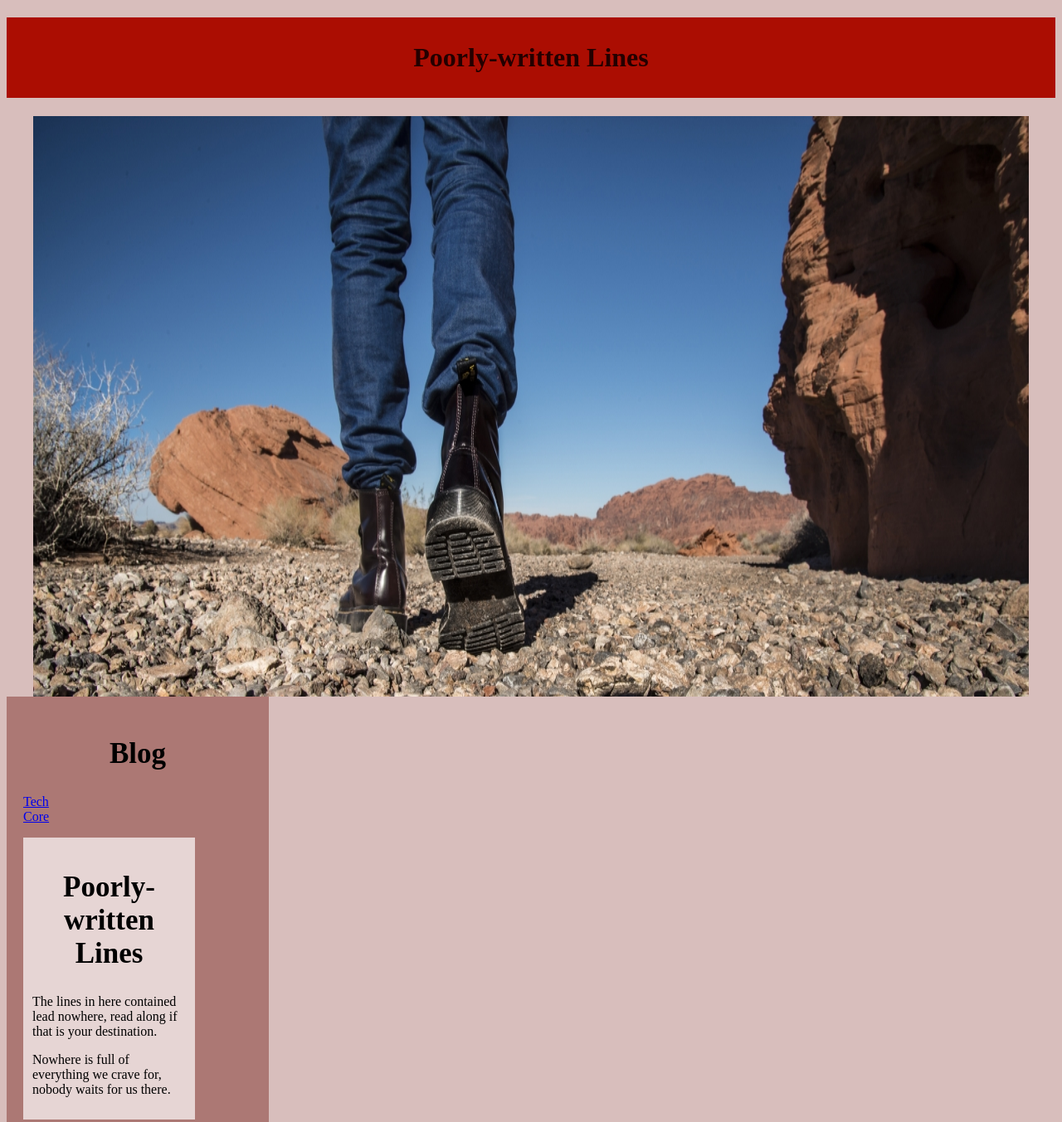
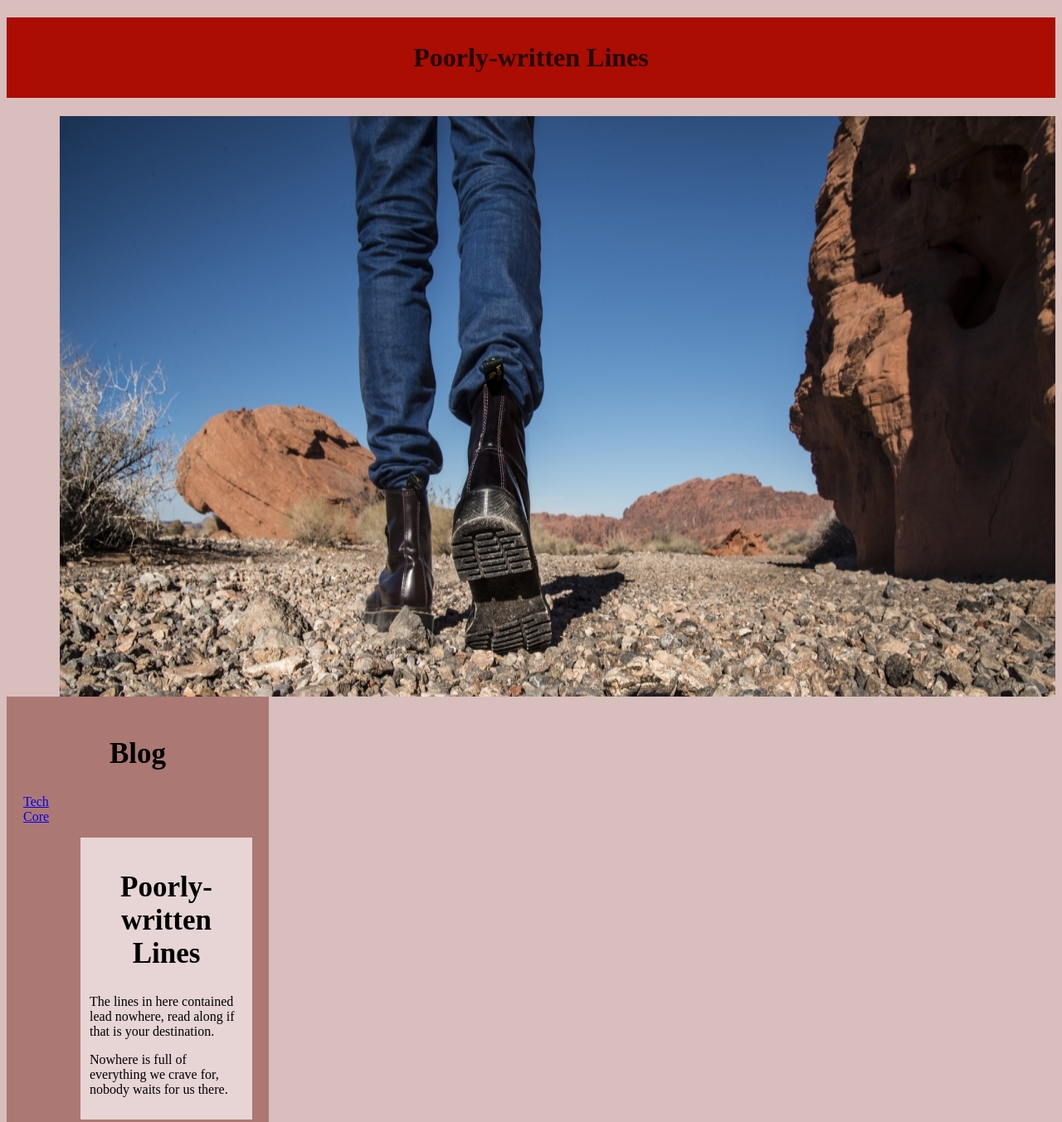
Before and after one commit to Om-GG/om-gg.github.io, a plain HTML site: page blog/index.html in a window 1280 px wide. Shown: the top 1353 px of the page at 83% size. Drawn offline with Linux system fonts and the light colour scheme.

Commit message:
Floats article and image to the right

```diff
--- a/styles/main.css
+++ b/styles/main.css
@@ -16,10 +16,12 @@ h1 {
 }
 
 img {
+  float: right;
   display: block;
   margin-left: auto;
   margin-right: auto;
   width: 100%;
+  height:auto;
   }
 
 nav {
@@ -36,7 +38,7 @@ nav ul {
 }
 
 article {
-  float: left;
+  float: right;
   padding: 11px;
   width: 75%;
   background-color: rgb(230, 213, 212);
```
Also changed, not shown: index.html (+1 -1 lines).
